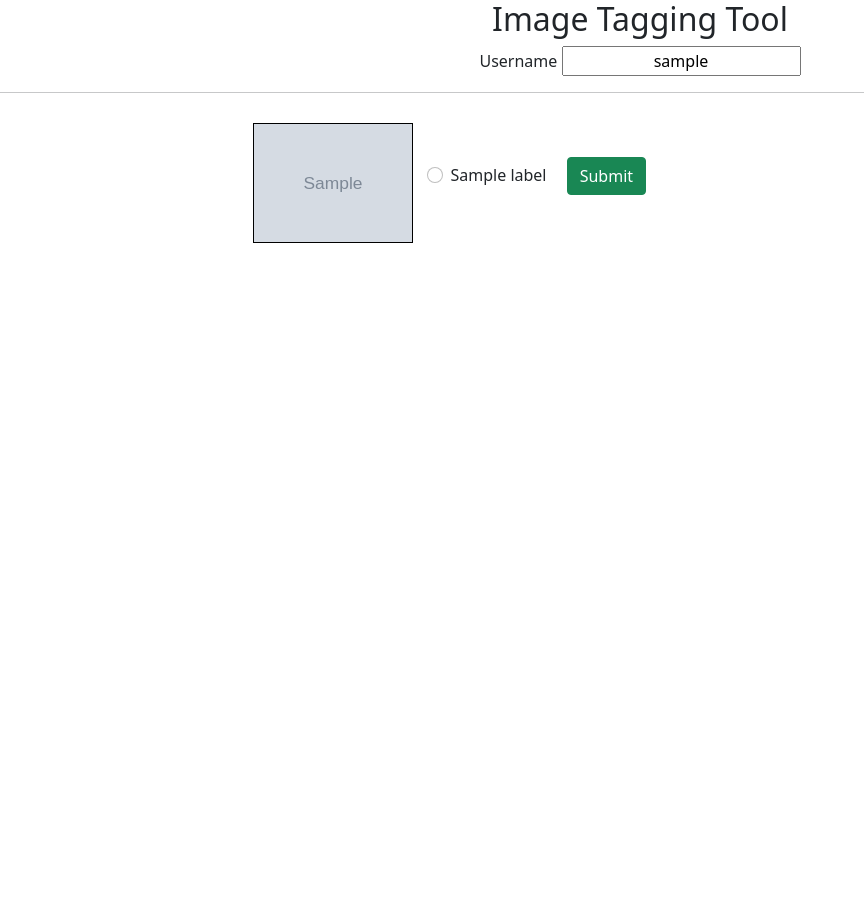
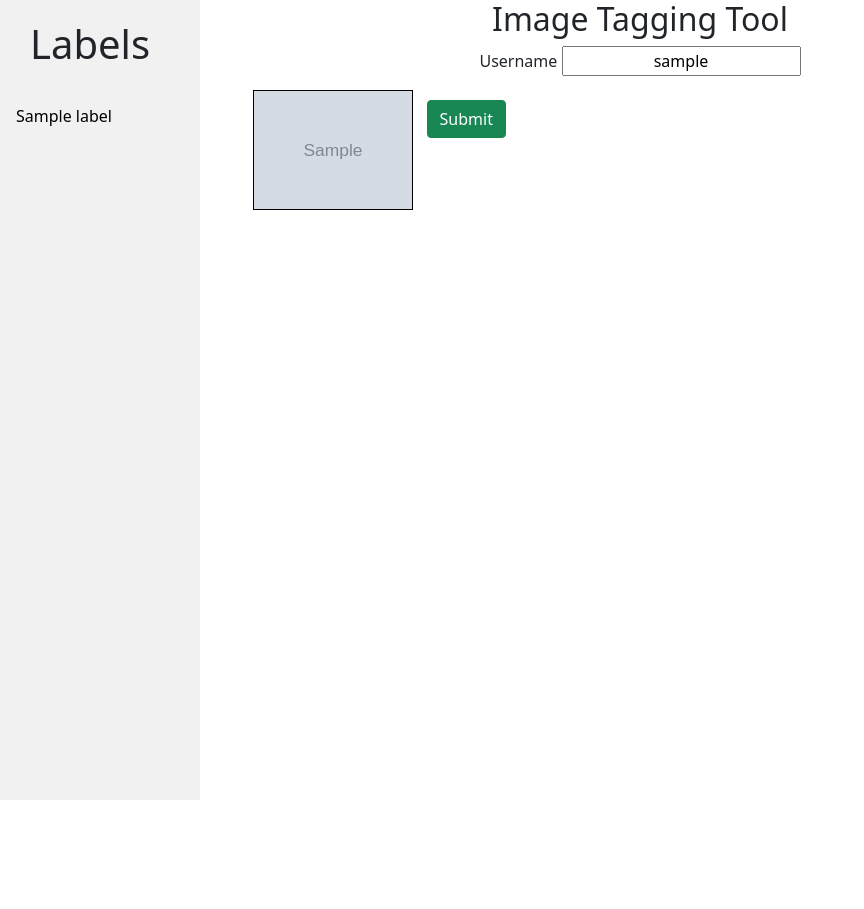
Before and after one commit to kk-digital/kcg-image-tools, a Flask app: template image-tagging-tool/templates/index.html in a window 1280 px wide. Shown: the whole page, without its empty margins (0-864 px from the left). After the commit the page ends 800 px from the top, so only its background shows below. Run offline with Flask 2, Linux system fonts and the light colour scheme; the template is opened without the code that fills it: most values are stand-ins (such as "Sample title", 1, 10 or a date in 2020); grey boxes marked "Sample" are stand-in pictures.

Commit message:
added the sidebar containing the labels provided by the user

```diff
--- a/image-tagging-tool/templates/base.html
+++ b/image-tagging-tool/templates/base.html
@@ -9,6 +9,7 @@
     <link rel="stylesheet" href="https://cdn.jsdelivr.net/npm/bootstrap@5.1.3/dist/css/bootstrap.min.css" integrity="sha384-1BmE4kWBq78iYhFldvKuhfTAU6auU8tT94WrHftjDbrCEXSU1oBoqyl2QvZ6jIW3" crossorigin="anonymous">
     <script src="https://cdn.jsdelivr.net/npm/bootstrap@5.1.3/dist/js/bootstrap.min.js" integrity="sha384-QJHtvGhmr9XOIpI6YVutG+2QOK9T+ZnN4kzFN1RtK3zEFEIsxhlmWl5/YESvpZ13" crossorigin="anonymous"></script>
     <script src="https://cdn.jsdelivr.net/npm/bootstrap@5.1.3/dist/js/bootstrap.bundle.min.js" integrity="sha384-ka7Sk0Gln4gmtz2MlQnikT1wXgYsOg+OMhuP+IlRH9sENBO0LRn5q+8nbTov4+1p" crossorigin="anonymous"></script>
+    <title>Tagging tool</title>
     {% block head %}{% endblock %}
 </head>
 
--- a/image-tagging-tool/templates/index.html
+++ b/image-tagging-tool/templates/index.html
@@ -1,5 +1,14 @@
 {% extends 'base.html' %} {% block head %}
-<title>Tagging tool</title>
+
+<ul>
+    <li style="display: block; padding: 20px 30px;">
+        <h1>Labels</h1>
+    </li>
+    {% for label in labels %}
+    <li><a class="{{'active' if label.name == active_label}}" href="#{{label.name}}">{{label.name}}</a></li>
+    {% endfor %}
+</ul>
+
 
 <div style="text-align: center;">
     <h2 style="text-align: center;">Image Tagging Tool</h2>
@@ -8,22 +17,22 @@
     <label for="username">Username</label>
     <input type="text" style="text-align: center;" id="username" value="{{username}}">
 </div>
-<hr>
+<!-- <hr> -->
 
 <div id="cover">
     {% for image in images %}
     <img width="100" height="120" src="{{ url_for('get_images', filename=image.url) }}"> {% endfor %}
 
     <div> <br>
-        <br> {% for label in labels %}
+        <!-- <br> {% for label in labels %}
         <div class="form-check form-check-inline">
             <input class="form-check-input" type="radio" name="labels" id="{{label.id}}" value="{{label.name}}">
             <label class="form-check-label" for="{{label.id}}">
           {{label.name}}
         </label>
         </div>
-        {% endfor %}
-        <button type="button" class="btn btn-success tag-images">Submit</button>
+        {% endfor %} -->
+        <button style="align-items: left" type="button" class="btn btn-success tag-images">Submit</button>
     </div>
 </div>
 
@@ -31,6 +40,7 @@
 <style>
     body {
         background-color: white;
+        /* margin: 0; */
     }
 
     #cover {
@@ -39,6 +49,7 @@
         margin: 0 auto;
         justify-content: center;
         align-items: center;
+        padding: 100;
     }
 
     #cover>img {
@@ -57,9 +68,44 @@
         box-shadow: 0px 12px 22px 1px rgb(98, 182, 250);
         border: 3px solid blue !important;
     }
+    /*Side bar styles */
+
+    ul {
+        list-style-type: none;
+        margin: 0;
+        padding: 0;
+        width: 200px;
+        background-color: #f1f1f1;
+        position: fixed;
+        height: 100%;
+        overflow: auto;
+    }
+
+    li a {
+        display: block;
+        color: #000;
+        padding: 8px 16px;
+        text-decoration: none;
+    }
+
+    li a.active {
+        background-color: #2c6eca;
+        color: white;
+    }
+
+    li a:hover:not(.active) {
+        background-color: #555;
+        color: white;
+    }
 </style>
 
 <script>
+    // change the highlight when choosing a certain label.
+    $('a').click(function() {
+        $('.active').removeClass('active'); // removes the previous selected class
+        $(this).addClass('active'); // adds the class to the clicked tag
+    });
+
     $('img').click(function() {
         // $('.selected').removeClass('selected'); // removes the previous selected class
         $(this).toggleClass('selected'); // toggle the class that highlights the selected image.
@@ -68,9 +114,9 @@
 
     $('.tag-images').click(function() {
         // get the chosen labels.
-        var label = $("input[type='radio']").filter(":checked").val();
+        var label = $("a").filter(".active").text();
 
-        if (label === undefined) {
+        if (label === undefined || label == "") {
             alert("Please choose a label");
             return;
         }
```
